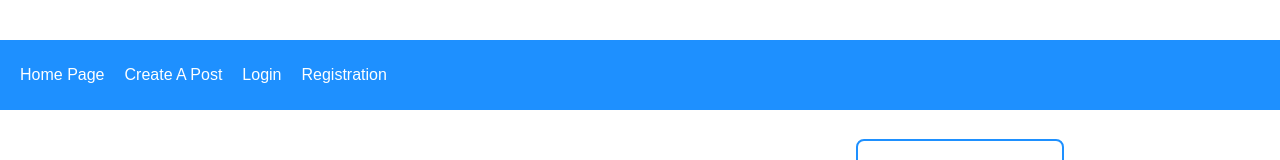
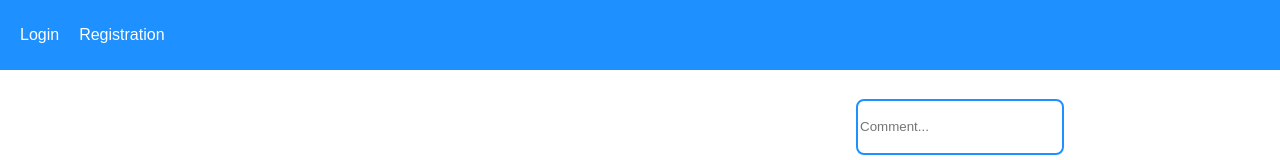
Before and after one commit to k2hmr/reactfull-client, a React (Create React App) app: page /post/1 in a window 1280 px wide. Shown: the top 160 px of the page. Built offline with nearby package versions, Linux system fonts and the light colour scheme; no server answers.

Commit message:
ログインしてないとHomeとか投稿しようとしてもログインページに飛ばされる機能、投稿を消す機能を追加

```diff
--- a/src/App.css
+++ b/src/App.css
@@ -1,9 +1,8 @@
 .App {
-  width: 100vw;
+  width: 100%;
   height: auto;
   display: flex;
   align-items: center;
-  padding-top: 40px;
   flex-direction: column;
 }
 
@@ -29,7 +28,6 @@ body {
   box-shadow: rgba(100, 100, 111, 0.2) 0px 7px 29px 0px;
   cursor: pointer;
 }
-
 .post .title {
   flex: 20%;
   border-bottom: 1px solid lightgray;
@@ -80,6 +78,7 @@ body {
 }
 
 /* CREATE POST PAGE CSS */
+
 .createPostPage {
   font-family: Arial, Helvetica, sans-serif;
   width: 100vw;
@@ -88,7 +87,6 @@ body {
   justify-content: center;
   align-items: center;
 }
-
 .formContainer {
   display: flex;
   flex-direction: column;
@@ -128,7 +126,8 @@ span {
   color: red;
 }
 
-/* NAVBAR*/
+/* NAVBAR */
+
 .navbar {
   width: 100%;
   height: 70px;
@@ -137,17 +136,39 @@ span {
   align-items: center;
   font-family: Arial, Helvetica, sans-serif;
 }
+.navbar .links {
+  flex: 50%;
+  height: 100%;
+  display: flex;
+  align-items: center;
+}
 
-.navbar a{
+.navbar .loggedInContainer {
+  flex: 50%;
+  height: 100%;
+  display: flex;
+  justify-content: flex-end;
+  align-items: center;
+}
+a {
   margin-left: 20px;
   text-decoration: none;
   color: white;
 }
 
 .navbar button {
-  width: 150px;
+  width: 100px;
   height: 40px;
   cursor: pointer;
+  margin-right: 10px;
+  background-color: white;
+}
+
+.navbar h1 {
+  text-align: right;
+  margin-right: 10px;
+  color: white;
+  font-weight: lighter;
 }
 
 /* INDIVIDUAL POST */
@@ -216,6 +237,20 @@ button {
   margin-top: 20px;
 }
 
+#individual {
+  height: 500px;
+  width: 600px;
+}
+
+#individual .title,
+#individual .footer {
+  font-size: 30px;
+}
+
+#individual .body {
+  font-size: 25px;
+}
+
 /* LOGIN */
 
 .loginContainer {
@@ -244,17 +279,3 @@ button {
 .loginContainer input {
   border: 2px solid dodgerblue;
 }
-
-#individual {
-  height: 500px;
-  width: 600px;
-}
-
-#individual .title,
-#individual .footer {
-  font-size: 30px;
-}
-
-#individual .body {
-  font-size: 25px;
-}
--- a/src/App.js
+++ b/src/App.js
@@ -1,4 +1,4 @@
-import './App.css';
+import "./App.css";
 import { BrowserRouter as Router, Route, Switch, Link } from "react-router-dom";
 import Home from "./pages/Home";
 import CreatePost from "./pages/CreatePost";
@@ -6,9 +6,10 @@ import Post from "./pages/Post";
 import Registration from "./pages/Registration";
 import Login from "./pages/Login";
 import PageNotFound from "./pages/PageNotFound";
+
 import { AuthContext } from "./helpers/AuthContext";
 import { useState, useEffect } from "react";
-import axios from 'axios';
+import axios from "axios";
 
 function App() {
   const [authState, setAuthState] = useState({
@@ -18,18 +19,16 @@ function App() {
   });
 
   useEffect(() => {
-    axios.get('http://localhost:3001/auth/auth', {
+    axios
+      .get("http://localhost:3001/auth/auth", {
         headers: {
           accessToken: localStorage.getItem("accessToken"),
         },
-    }).then((response) => {
-      if(response.data.error)
-      {
-        setAuthState({
-          ...authState,
-          status: false,
-        });
-      }else{
+      })
+      .then((response) => {
+        if (response.data.error) {
+          setAuthState({ ...authState, status: false });
+        } else {
           setAuthState({
             username: response.data.username,
             id: response.data.id,
@@ -41,11 +40,7 @@ function App() {
 
   const logout = () => {
     localStorage.removeItem("accessToken");
-    setAuthState({
-      username: "",
-      id: 0,
-      status: false,
-    });
+    setAuthState({ username: "", id: 0, status: false });
   };
 
   return (
@@ -53,18 +48,23 @@ function App() {
       <AuthContext.Provider value={{ authState, setAuthState }}>
         <Router>
           <div className="navbar">
-            <Link to="/"> Home Page</Link>
-            <Link to="/createpost"> Create A Post</Link>
+            <div className="links">
               {!authState.status ? (
                 <>
                   <Link to="/login"> Login</Link>
                   <Link to="/registration"> Registration</Link>
                 </>
               ) : (
-              <button onClick={logout}> Logout</button>
+                <>
+                  <Link to="/"> Home Page</Link>
+                  <Link to="/createpost"> Create A Post</Link>
+                </>
               )}
-
-            <h1>{authState.username}</h1>
+            </div>
+            <div className="loggedInContainer">
+              <h1>{authState.username} </h1>
+              {authState.status && <button onClick={logout}> Logout</button>}
+            </div>
           </div>
           <Switch>
             <Route path="/" exact component={Home} />
@@ -76,7 +76,6 @@ function App() {
           </Switch>
         </Router>
       </AuthContext.Provider>
-
     </div>
   );
 }
--- a/src/pages/CreatePost.js
+++ b/src/pages/CreatePost.js
@@ -1,25 +1,33 @@
-import React from 'react';
+import React, { useContext, useEffect } from 'react';
 import { Formik, Form, Field, ErrorMessage } from "formik";
 import * as Yup from 'yup';
 import axios from "axios";
 import { useHistory } from "react-router-dom";
+import { AuthContext } from "../helpers/AuthContext";
 
 function CreatePost() {
   let history = useHistory();
+  const { authState } = useContext(AuthContext);
   const initialValues = {
     title: "",
     postText: "",
-    username: "",
   };
+
+  useEffect(() => {
+    if(!localStorage.getItem("accessToken")){
+      history.push("/login");
+    }
+  }, []);
 
   const validationSchema = Yup.object().shape({
     title: Yup.string().required("You must input a Title!"),
     postText: Yup.string().required(),
-    username: Yup.string().min(3).max(15).required(),
   });
 
   const onSubmit = (data) => {
-    axios.post("http://localhost:3001/posts", data).then((response) => {
+    axios.post("http://localhost:3001/posts", data, {
+      headers: {accessToken: localStorage.getItem("accessToken") },
+    }).then((response) => {
       history.push("/");
     });
   };
@@ -47,14 +55,6 @@ function CreatePost() {
             name="postText"
             placeholder="(Ex. Post...)"
           />
-          <label>Username: </label>
-          <ErrorMessage name="username" component="span" />
-          <Field
-            autoComplete="off"
-            id="inputCreatePost"
-            name="username"
-            placeholder="(Ex. John123...)"
-          />
 
           <button type="submit"> Create Post </button>
         </Form>
--- a/src/pages/Post.js
+++ b/src/pages/Post.js
@@ -1,5 +1,5 @@
 import React, { useEffect, useState, useContext } from "react";
-import { useParams } from "react-router-dom";
+import { useParams, useHistory } from "react-router-dom";
 import axios from "axios";
 import { AuthContext } from "../helpers/AuthContext";
 
@@ -9,6 +9,8 @@ function Post() {
   const [comments, setComments] = useState([]);
   const [newComment, setNewComment] = useState("");
   const { authState } = useContext(AuthContext);
+
+  let history = useHistory();
 
   useEffect(() => {
     axios.get(`http://localhost:3001/posts/byId/${id}`).then((response) => {
@@ -62,13 +64,34 @@ function Post() {
       });
   };
 
+  const deletePost = (id) => {
+    axios
+      .delete(`http://localhost:3001/posts/${id}`, {
+        headers: { accessToken: localStorage.getItem("accessToken") },
+      })
+      .then(() => {
+        history.push("/");
+      });
+  };
   return (
     <div className="postPage">
       <div className="leftSide">
         <div className="post" id="individual">
           <div className="title"> {postObject.title} </div>
           <div className="body">{postObject.postText}</div>
-          <div className="footer">{postObject.username}</div>
+          <div className="footer">
+            {postObject.username}
+            {authState.username === postObject.username && (
+              <button
+                onClick={() => {
+                  deletePost(postObject.id);
+                }}
+              >
+                {" "}
+                Delete Post
+              </button>
+            )}
+          </div>
         </div>
       </div>
       <div className="rightSide">
```
Lines whose indentation alone changed are shown as unchanged.
